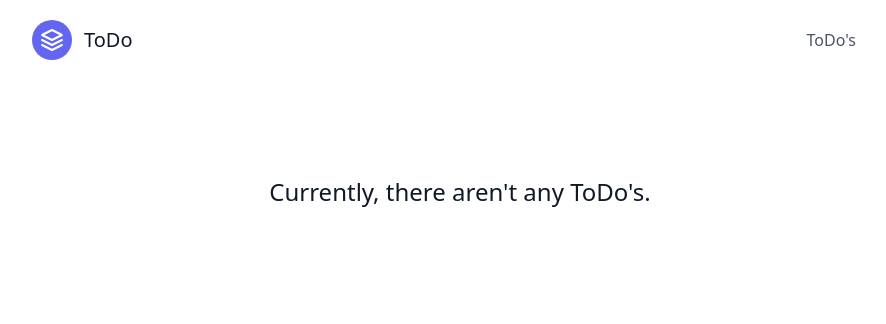
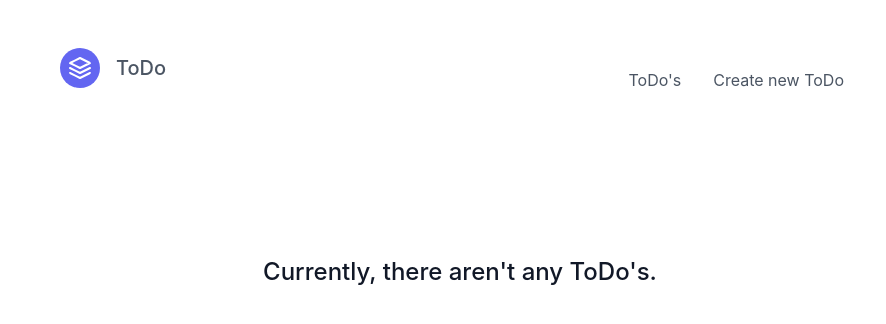
Before and after one commit to langBeralarm/django-learning-app, a Django app: page / in a window 1280 px wide. Shown: the top 324 px of the page, without its empty margins (180-1066 px from the left). Run offline with Django 4.2, Linux system fonts and the light colour scheme; data that the repository does not hold is empty; some libraries are stand-ins or nearby versions.

Commit message:
Add todo_create view

```diff
--- a/templates/base.html
+++ b/templates/base.html
@@ -8,6 +8,8 @@
     {% endblock %}
   </title>
   <script src="https://cdn.tailwindcss.com"></script>
+  <link rel="stylesheet" href="https://stackpath.bootstrapcdn.com/bootstrap/4.1.3/css/bootstrap.min.css"
+        integrity="sha384-MCw98/SFnGE8fJT3GXwEOngsV7Zt27NXFoaoApmYm81iuXoPkFOJwJ8ERdknLPMO" crossorigin="anonymous">
 </head>
 <body class="max-w-4xl mx-auto text-center">
 <header class="text-gray-600 body-font">
@@ -21,7 +23,10 @@
       <span class="ml-3 text-xl">ToDo</span>
     </a>
     <nav class="md:ml-auto flex flex-wrap items-center text-base justify-center">
-      <a class="mr-5 hover:text-indigo-900 hover:rounded-lg hover:border-indigo-500 hover:border-2 py-1 px-3" href="{% url 'todo:todo_list' %}">ToDo's</a>
+      <a class="hover:text-indigo-900 hover:rounded-lg hover:no-underline hover:border-indigo-500 hover:border-2 py-1 px-3"
+         href="{% url 'todo:todo_list' %}">ToDo's</a>
+      <a class="hover:text-indigo-900 hover:rounded-lg hover:no-underline hover:border-indigo-500 hover:border-2 py-1 px-3"
+         href="{% url 'todo:todo_create' %}">Create new ToDo</a>
     </nav>
   </div>
 </header>
--- a/todo/urls.py
+++ b/todo/urls.py
@@ -1,10 +1,11 @@
 from django.urls import path
 
-from .views import ToDoDetailView, ToDoListView
+from .views import ToDoCreateView, ToDoDetailView, ToDoListView
 
 app_name = "todo"
 
 urlpatterns = [
     path("", ToDoListView.as_view(), name="todo_list"),
+    path("create/", ToDoCreateView.as_view(), name="todo_create"),
     path("<int:pk>/detail", ToDoDetailView.as_view(), name="todo_detail"),
 ]
--- a/todo/views.py
+++ b/todo/views.py
@@ -1,5 +1,7 @@
+from django.shortcuts import redirect, render
 from django.views import generic
 
+from .forms import ToDoCreateForm
 from .models import ToDoItem
 
 
@@ -15,3 +17,25 @@
     queryset = ToDoItem.objects.all()
     context_object_name = "todo"
     template_name = "todo/todo_detail.html"
+
+
+class ToDoCreateView(generic.CreateView):
+    model = ToDoItem
+    form_class = ToDoCreateForm
+    template_name = "todo/todo_create.html"
+
+    def post(self, request, *args, **kwargs):
+        if self.request.method == "POST":
+            form = ToDoCreateForm(request.POST)
+            if form.is_valid():
+                form.save()
+                return redirect("todo:todo_list")
+        else:
+            form = ToDoCreateForm()
+        return render(
+            request,
+            "todo/todo_create.html",
+            {
+                "form": form,
+            },
+        )
```
